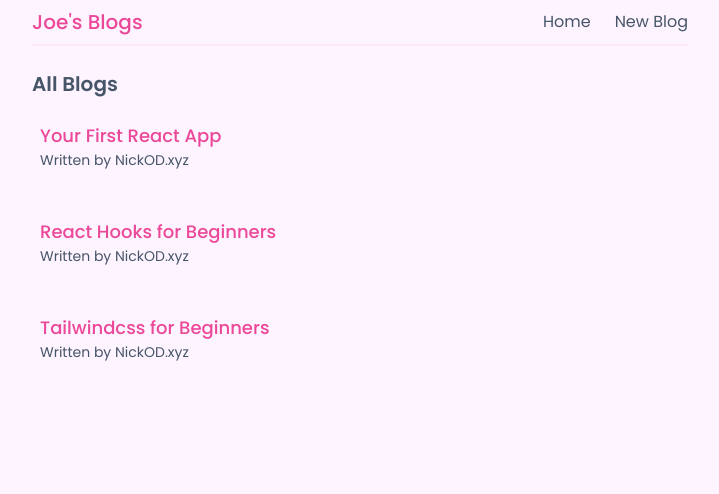
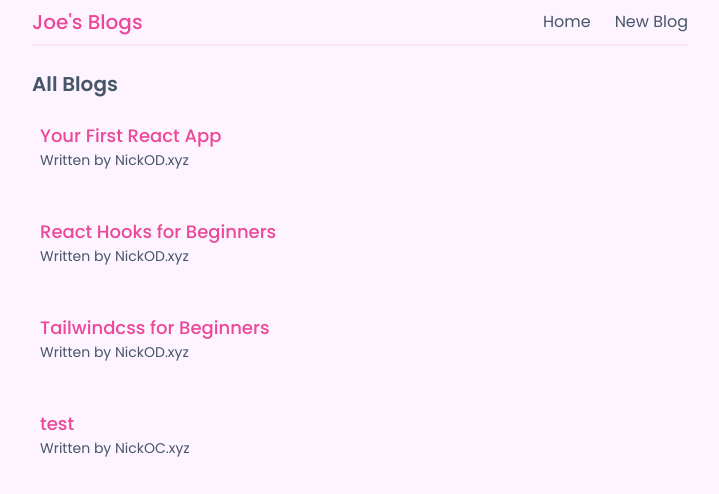
Before and after one commit to Nick-ODonoghue/react-blog, a React (Vite) app: page / in a window 1280 px wide. Shown: the top 494 px of the page, without its empty margins (280-999 px from the left). Built offline with nearby package versions, Linux system fonts and the light colour scheme; data requests are answered from the project's data file.

Commit message:
added notes to the project now it is complete

```diff
--- a/data/db.json
+++ b/data/db.json
@@ -17,6 +17,12 @@
       "body": "Lorem ipsum dolor sit amet consectetur adipisicing elit. Rem necessitatibus sequi illo nobis quidem quisquam at in neque quae nulla ipsum, sint, natus accusamus, ipsa accusantium officiis libero modi unde iure alias quod eum soluta deleniti dolores? Odio quae laboriosam, facere molestias voluptate eos vel, unde optio sunt similique praesentium quos nostrum, cum repellat ea. Sapiente magni iusto qui quam voluptates ad itaque officia eum ratione possimus! Impedit, laborum et exercitationem magnam quia libero voluptatibus neque debitis ducimus sapiente, dolore amet vitae totam corporis magni quidem molestiae! Incidunt sit hic harum inventore. Dolorem, fugiat modi neque quod voluptates omnis commodi.",
       "author": "NickOD.xyz",
       "id": 3
+    },
+    {
+      "title": "test",
+      "body": "testing line breaks\n\nline two\n\nline three\n\nline 4",
+      "author": "NickOC.xyz",
+      "id": 4
     }
   ]
 }
--- a/src/App.jsx
+++ b/src/App.jsx
@@ -27,6 +27,8 @@ function App() {
 					<Route path="/blogs/:id">
 						<BlogDetails />
 					</Route>
+					{/* If you would like to implement a 404 on all none specified url's you can use the * wildcard asterisk in a path */}
+					{/* This needs to be the very last Route sepcified in your switch */}
 					<Route path="*">
 						<NotFound />
 					</Route>
--- a/src/BlogList.jsx
+++ b/src/BlogList.jsx
@@ -4,7 +4,10 @@ const BlogList = ({ blogs, title }) => {
 	return (
 		<>
 			<h2 className=" text-xl font-semibold mb-2">{title}</h2>
+			{/* We're being passed the blogs param from Home.jsx */}
+			{/* It's an array of objects so we can map over the data */}
 			{blogs.map((blog) => (
+				// We name each element in the array blog and then use dot notation on the keys to render the values
 				<div key={blog.id} className="mb-4 px-2 py-4 rounded-md hover:shadow-md transition-all duration-200">
 					<Link to={`/blogs/${blog.id}`}>
 						<h3 className=" text-pink-500 font-medium text-lg">{blog.title}</h3>
--- a/src/CreateBlog.jsx
+++ b/src/CreateBlog.jsx
@@ -10,6 +10,7 @@ const CreateBlog = () => {
 
 	const handleSubmit = (e) => {
 		e.preventDefault();
+		// Setting our blog object to our states before using the fetch post method below
 		const blog = { title, body, author };
 
 		setIsPending(true);
@@ -19,7 +20,6 @@ const CreateBlog = () => {
 			headers: { "content-Type": "application/json" },
 			body: JSON.stringify(blog),
 		}).then(() => {
-			console.log("new blog added");
 			setIsPending(false);
 			history.push("/");
 		});
--- a/src/Home.jsx
+++ b/src/Home.jsx
@@ -6,8 +6,12 @@ const Home = () => {
 
 	return (
 		<main className="py-6">
+			{/* We use conditional rendering */}
+			{/* First we check if there is an error and render the error div if so */}
 			{error && <div>{error}</div>}
+			{/* We check if isLoading is tru and render loading blogs if so */}
 			{isLoading && <div>Loading blogs...</div>}
+			{/* Finally we're chekcing if blogs is true and rendering our BlogList component */}
 			{blogs && <BlogList blogs={blogs} title="All Blogs" />}
 		</main>
 	);
--- a/src/Navbar.jsx
+++ b/src/Navbar.jsx
@@ -6,6 +6,7 @@ const Navbar = () => {
 			<nav className="flex justify-between items-center">
 				<h1 className="text-xl text-pink-500 font-medium">Joe's Blogs</h1>
 				<div className="flex gap-6">
+					{/* We use react-router-dom Link tags instead of traditional anchor tags */}
 					<Link to="/">Home</Link>
 					<Link to="/create">New Blog</Link>
 				</div>
```
Also changed, not shown: src/BlogDetails.jsx (+7 -1 lines), src/useFetch.jsx (+8 -0 lines).
